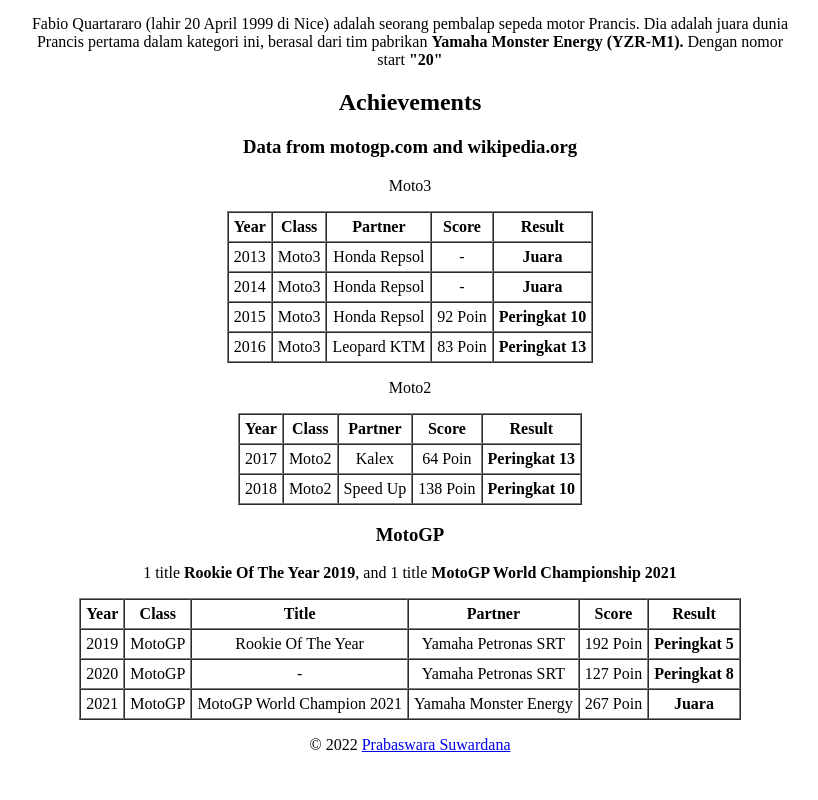
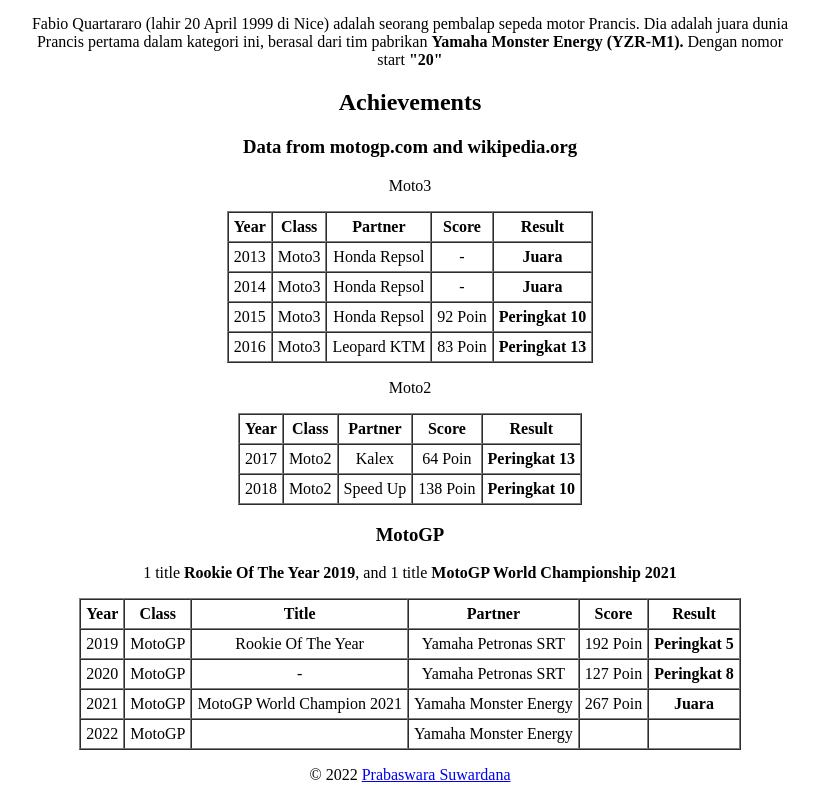
Before and after one commit to Prabas11y/fabio20-tribute-page, a plain HTML site: page index.html in a window 1280 px wide. Shown: the part 449-1249 px from the top of the page, without its empty margins (230-1048 px from the left). Before the commit the page ends 1219 px from the top, so only its background shows below. Drawn offline with Linux system fonts and the light colour scheme.

Commit message:
Update index.html

```diff
--- a/index.html
+++ b/index.html
@@ -140,6 +140,15 @@
             <td>267 Poin</td>
             <td><strong>Juara</strong></td>
           </tr>
+
+           <tr>
+            <td>2022</td>
+            <td>MotoGP</td>
+            <td>  </td>
+            <td>Yamaha Monster Energy</td>
+            <td> </td>
+            <td><strong>  </strong></td>
+          </tr>
         </table>
       </article>
     </section>
```
